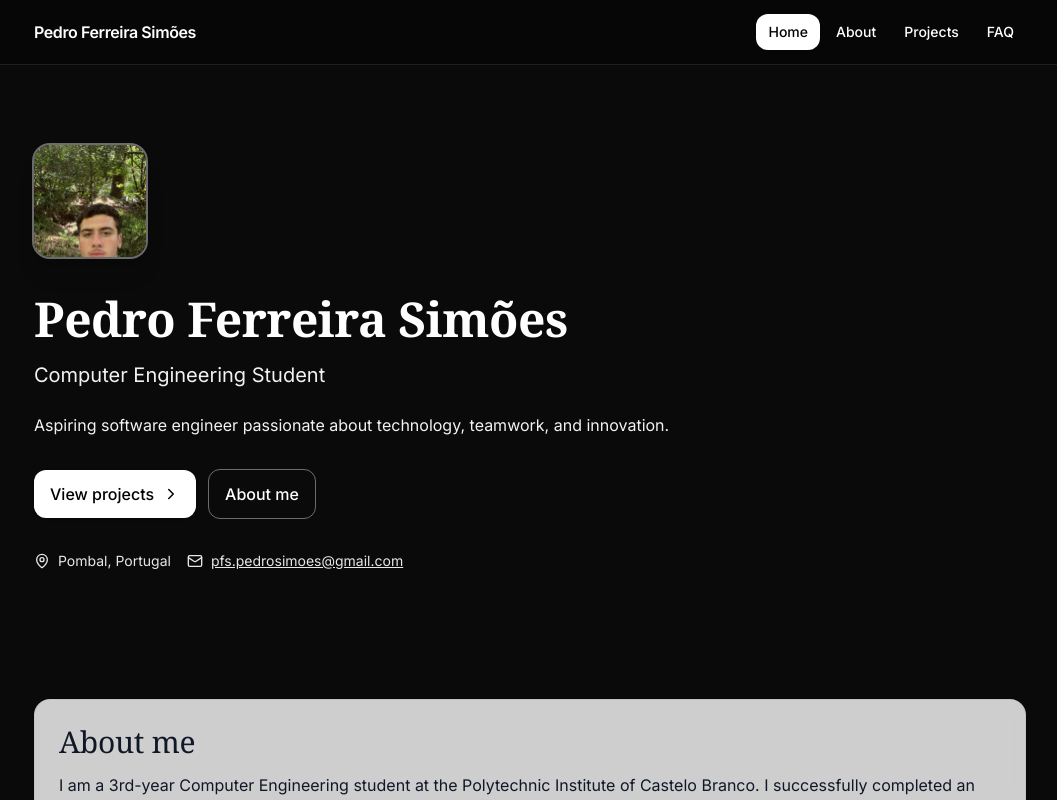
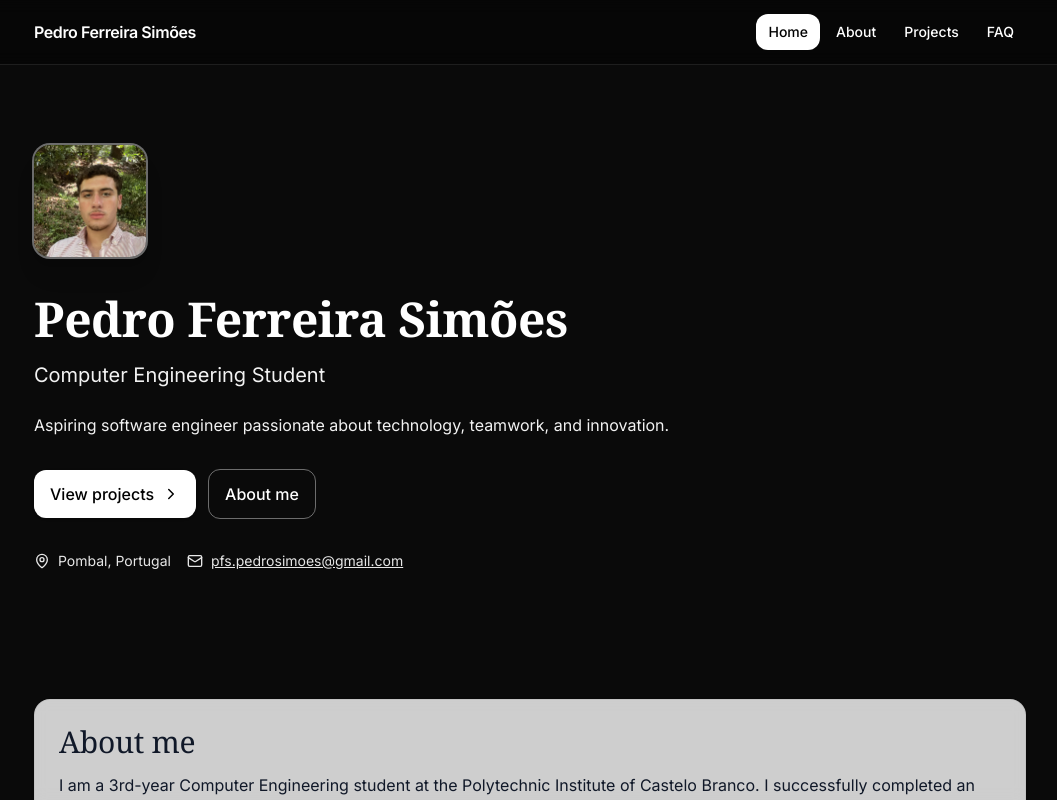
Before and after one commit to pedrofsimoes7/portfolio, a React (Vite) app: page / in a window 1280 px wide. Shown: the whole page, without its empty margins (110-1167 px from the left). Built offline with nearby package versions, Linux system fonts and the light colour scheme.

Commit message:
Update App.jsx

```diff
--- a/src/App.jsx
+++ b/src/App.jsx
@@ -87,11 +87,13 @@ const Hero = () => (
       <div className="grid md:grid-cols-[auto,1fr] items-center gap-8">
         <div>
           <div className="w-28 h-28 rounded-2xl overflow-hidden ring-2 ring-white/40 shadow-xl bg-white/10">
-            {config.foto ? (
-              <img src={config.foto} alt={config.nome} className="w-full h-full object-cover" />
-            ) : (
-              <div className="w-full h-full flex items-center justify-center text-4xl">👋</div>
-            )}
+            <div
+              className="w-full h-full bg-no-repeat bg-cover"
+              style={{
+              backgroundImage: `url(${config.foto})`,
+              backgroundPosition: '50% 45%',   // ajusta aqui
+              }}
+            />
           </div>
         </div>
 
```
